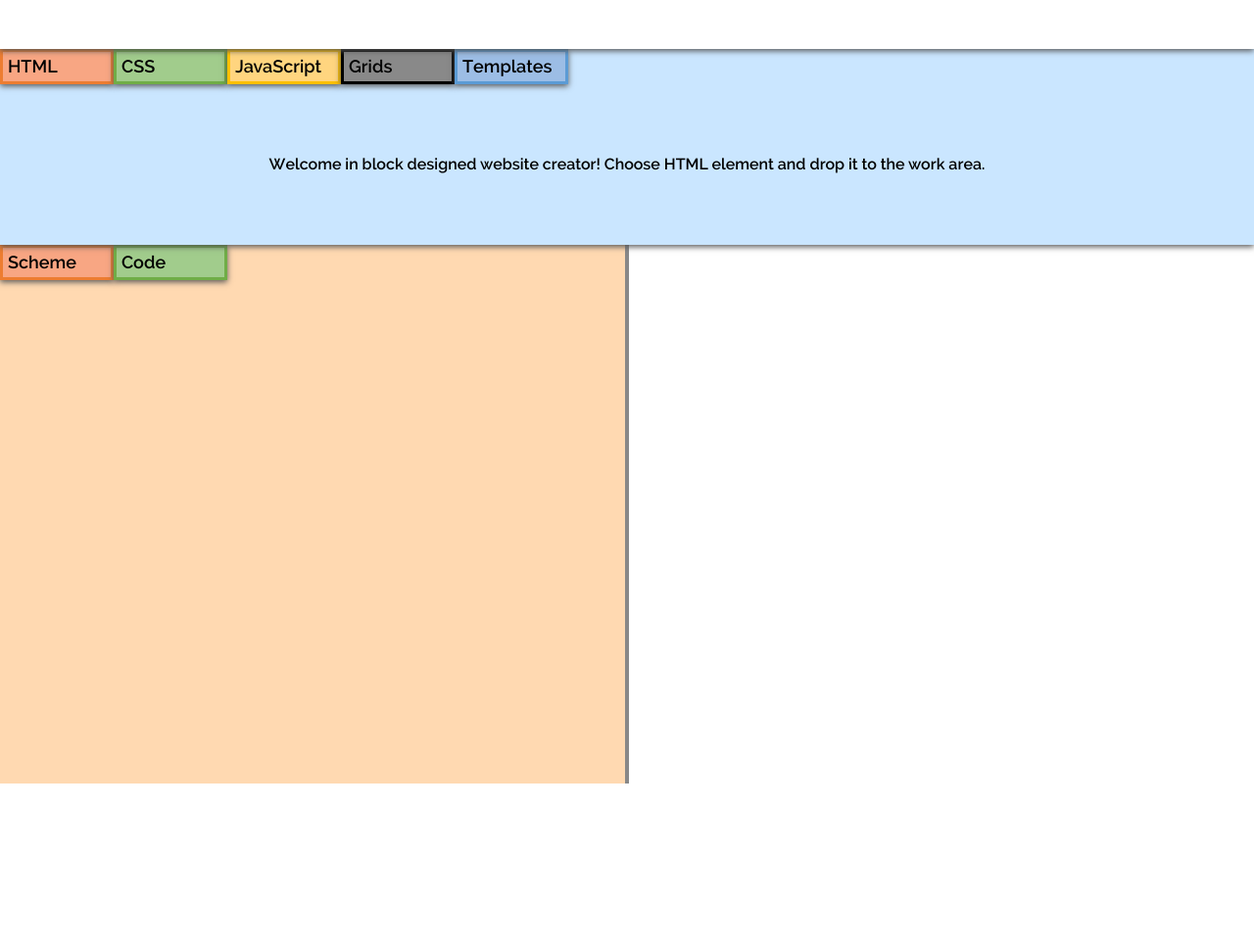
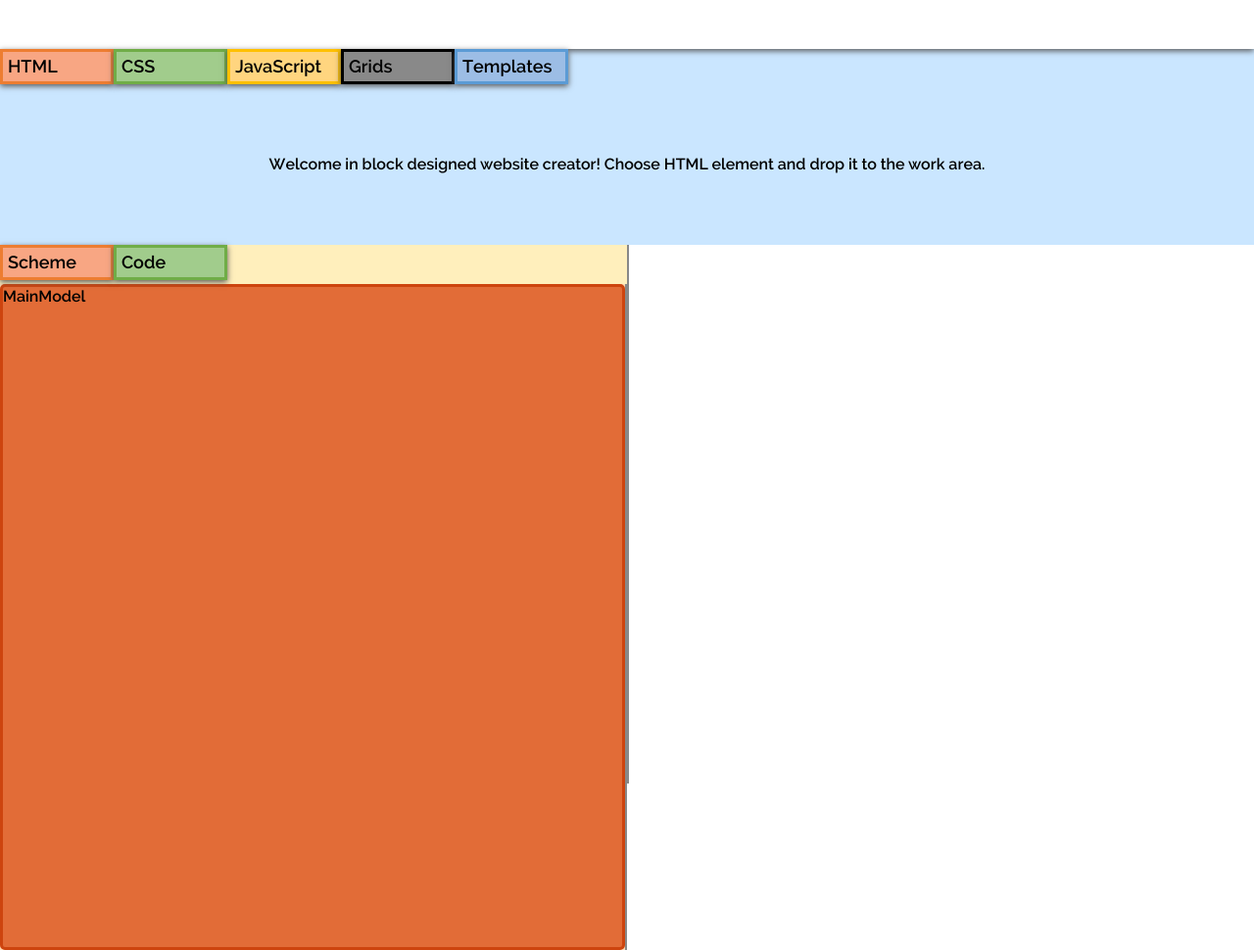
Before and after one commit to beziozwierz/Group-project, a PHP site: page /index.html in a window 1280 px wide. Shown: the whole page at 98% size. Before the commit the page ends 800 px from the top, so only its background shows below. Run offline with PHP 8.4, Linux system fonts and the light colour scheme.

Commit message:
Na szybko

```diff
--- a/css/main.css
+++ b/css/main.css
@@ -48,12 +48,12 @@ body{
 }
 
 #toolbar-main-container{
-    position: absolute;
     top: 50px;
     height: 200px;
     z-index: 7;
     background-color: #cae6ff;
     box-shadow: 0 2px 6px #555555;
+    float: left;
 }
 
 #work-site-main-container{
@@ -64,6 +64,7 @@ body{
     z-index: 5;
     background-color: #ffefbc;
     border-right: solid 2px #888888;
+    clear:both;
 }
 
 #preview-main-container{
@@ -192,6 +193,7 @@ body{
 #work-site-container-drop{
     background-color: #ffd9b1;
     display: block;
+    height: 680px;
 }
 
 #work-site-container-code{
@@ -229,8 +231,8 @@ body{
     left: 50%;
     width: 320px;
     height: 400px;
-    margin-top: -160px;
-    margin-left: -200px;
+    margin-top: -200px;
+    margin-left: -160px;
     z-index: 30;
     background-color: #e26c37;
     border: solid 3px #2b26cd;
@@ -250,8 +252,80 @@ body{
 #edit-element-close{
     float: right;
     position: relative;
-    top: -42px;
+    top: 2px;
     right: 14px;
     line-height: 32px;
     font-size: 32px;
 }
+
+#creator{
+  box-sizing: border-box;
+  width: 100%; height: 100%;
+  /*border: 5px solid  #000066;*/
+}
+#styler{
+  height: 200px;
+  width: 500px;
+  border: 3px solid black;
+  margin-left: 30px;
+  float:left;
+}
+#dragarea{
+  width: 400px;
+  height: 400px;
+  border: 1px solid black;
+  float: left;
+  background-color: lightgrey;
+}
+
+#drag{
+  background-color: grey;
+  width: 100px;
+  height: 100px;
+  border: 4px dotted red;
+}
+#model{
+  width: 100%;
+  height: 680px;
+  margin-top: 40px;
+}
+
+
+.model-div {
+    background-color: #e26c37;
+    border: solid 3px #cd440e;
+    border-radius: 5px;
+    box-sizing: border-box;
+    cursor: pointer;
+}
+.model-options-bar{
+  position: relative;
+  border-bottom: 1px dotted black;
+  width:auto;
+  height: 40px;
+  cursor: pointer;
+}
+.edit-style-btn{
+  width:49%;
+  height: 100%;
+  text-align: center;
+  border-right: 3px solid black;
+  float: left;
+}
+.edit-style-btn:hover {
+  color: blue;
+  background-color: white;
+}
+.remove-div-btn{
+  width:49%;
+  height: 100%;
+  text-align: center;
+  float: left;
+}
+.remove-div-btn::after{
+  clear:both;
+}
+.remove-div-btn:hover {
+  color: blue;
+  background-color: white;
+}
--- a/index.html
+++ b/index.html
@@ -111,7 +118,9 @@
             </div>
         </div>
         <div id="work-site-container-drop" class="work-site-container">
+          <div id="model" >
 
+          </div>
         </div>
         <div id="work-site-container-code" class="work-site-container">
 
--- a/js/dragdrop.js
+++ b/js/dragdrop.js
@@ -3,8 +3,9 @@ function translateName(id){
   return path;
 }
 
-function drag(ev) {
+function drag(ev, type) {
   ev.dataTransfer.setData("text", ev.target.id);
+  global_name = type;
 }
 function allowDrop(ev) {
   ev.preventDefault();
@@ -56,12 +57,13 @@ function drop(ev) {
   var rect = ev.target.getBoundingClientRect();
   var condition = (ev.clientY - rect.top)/(rect.bottom - rect.top); //position relative to parent
 
+
   if(condition<0.2){ //top of div drop
-    div.parent.inner.splice(index,0,new Div(dragged.height, dragged.width, div.parent));
+    div.parent.inner.splice(index,0,new Div(global_name, dragged.height, dragged.width, div.parent));
   }else if(condition<0.8){ //middle of div drop
-    div.inner[div.inner.length] = new Div(dragged.height, dragged.width, div);
+    div.inner[div.inner.length] = new Div(global_name, dragged.height, dragged.width, div);
   }else {
-    div.parent.inner.splice(index+1,0,new Div(dragged.height, dragged.width, div.parent));
+    div.parent.inner.splice(index+1,0,new Div(global_name, dragged.height, dragged.width, div.parent));
   }
   draw();
 }
--- a/js/draw.js
+++ b/js/draw.js
@@ -11,14 +11,15 @@ function getInnercode(div, depth, id){
    var clear = false;
    for(var i = 0; i < div.inner.length ; i++){
        for(var j=0;j<depth;j++){ code+="\t"; }
-    code += '<div id="'+id+'_'+i+'"'+' class="model-div" '+
-      ' ondrop="drop(event)" '+
+       code +=
+           '<div id="'+id+'_'+i+'"'+' class="model-div" '+
+           'ondrop="drop(event)" '+
            'ondragover="allowDrop(event)" ' +
            'ondragleave="leave(event)" '+
            //' onclick="editStyle(event,this)"' +
            ' style="'+
-        ' width: ' + div.inner[i].width+'px;'+
-        ' height: ' + div.inner[i].height+'px;';
+           ' width: ' + div.inner[i].width+';'+
+           ' height: ' + div.inner[i].height+';';
        if( div.inner[i].float != null){
          clear = true;
          code += ' float: ' + div.inner[i].float +'">\n';
@@ -30,7 +31,8 @@ function getInnercode(div, depth, id){
              code += '">\n';
            }
        }
-    code+=getEditionPanelCode();
+       code += '<div class="model-element-title">' + div.inner[i].type + '</div>'
+   //  code+=getEditionPanelCode();
        code+=getInnercode(div.inner[i],depth+1,id+'_'+i);
 
        for(var j=0;j<depth;j++){ code+="\t"; }
--- a/js/temp.js
+++ b/js/temp.js
@@ -26,10 +26,10 @@ function createDiv(){
   var w = document.getElementById("drag_width").value;
   var h = document.getElementById("drag_height").value;
   //var id = document.getElementById("drag_id").value;
-  dragged = new Div(h,w,null);
+  dragged = new Div('Name', h,w,null);
 
-  document.getElementById("drag").style.width = w+"px";
-  document.getElementById("drag").style.height = h+"px";
+  document.getElementById("drag").style.width = w;
+  document.getElementById("drag").style.height = h;
 
   //TODO: walidacja danych
 }
--- a/js/tree_classes.js
+++ b/js/tree_classes.js
@@ -1,6 +1,7 @@
 class Div {
-  constructor(height, width, parent) {
+  constructor(type, height, width, parent) {
     this.inner = [];
+    this.type = type;
     this.parent = parent;
     this.height = height;
     this.width = width;
@@ -8,7 +9,9 @@ class Div {
   }
 }
 
-var dragged = new Div(100,100,null);
+var global_name = "HTML";
+
+var dragged = new Div(global_name, '100px','100px',null);
 var pathToEdited = null;
-model = new Div(800,600,null);
-model.inner[0] = new Div(600,400,model);
+model = new Div('Name', 0,0,null);
+model.inner[0] = new Div('MainModel', '100%','100%',model);
```
Also changed, not shown: other parts of index.html (+23 -16 lines), js/toolbar.js (+19 -11 lines), js/bookmarks.js (line endings or trailing spaces). Lines whose indentation alone changed are shown as unchanged.
